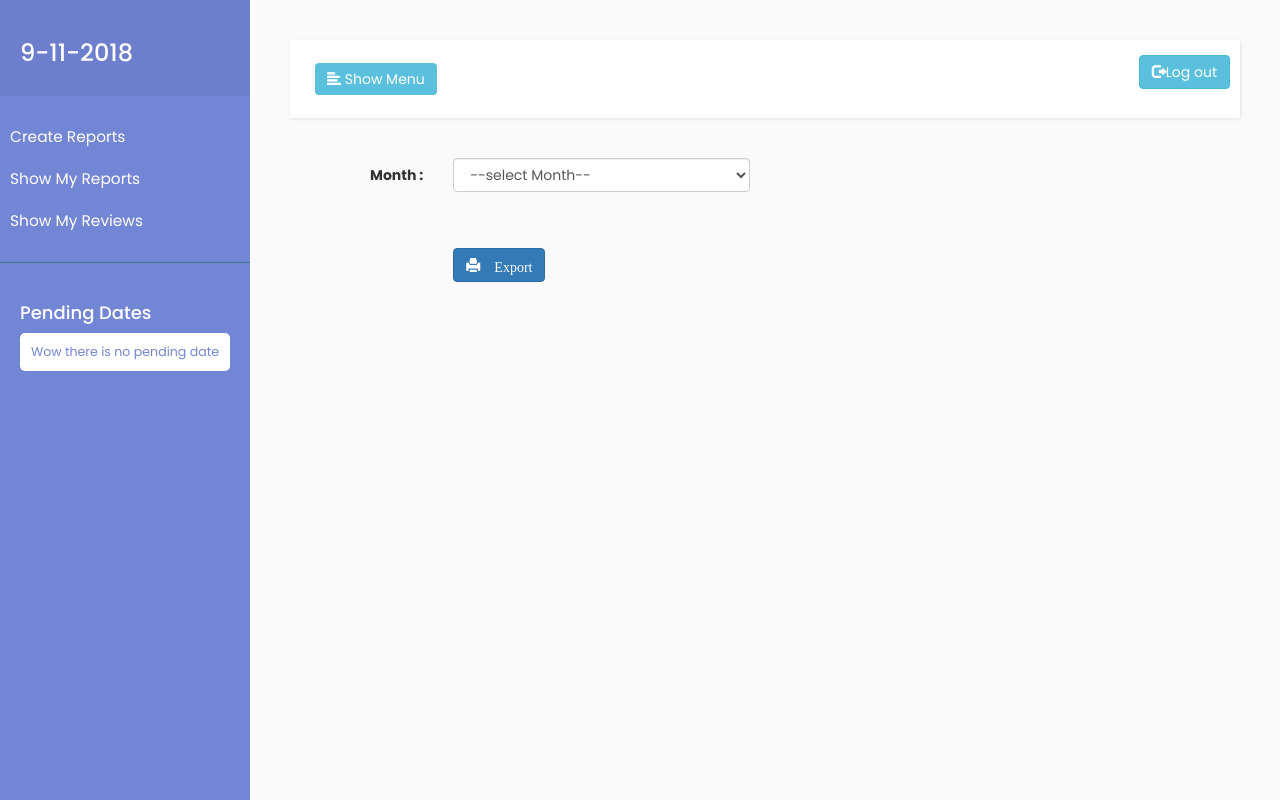
After one commit to sambathsam/Deployment-Report, a Django app: page /attendence/ in a window 1280 px wide. The commit adds this page. Run offline with Django 3.2, Linux system fonts and the light colour scheme; some libraries are stand-ins or nearby versions.

Commit message:
Add employee Attendence report

```diff
--- /dev/null
+++ b/report/templates/review/Attendence.html
@@ -0,0 +1,35 @@
+
+{% extends 'base.html'%}
+{% block content %}
+	<form method="post" class="form-horizontal">
+		  {% csrf_token %}
+		<div class="form-group row">
+			<label for="id_Month" class="control-label col-sm-2">Month : </label>
+			<div class="col-xs-4">
+				<select name ="Month" class="form-control col-sm-2" id="id_Month">
+						<option value="">--select Month--</option>
+					  	<option value="1">January</option>
+						<option value="2">February</option>
+						<option value="3">March</option>
+						<option value="4">April</option>
+						<option value="5">May</option>
+						<option value="6">June</option>
+						<option value="7">July</option>
+						<option value="8">August</option>
+						<option value="9">September</option>
+						<option value="10">October</option>
+						<option value="11">November</option>
+						<option value="12">December</option>
+				</select></div>
+		</div>
+		<br></br>
+
+		<div class="form-group">
+	      <div class="col-sm-offset-2 col-sm-10">
+	        <button type="submit" class="btn btn-primary glyphicon glyphicon-print"> Export</button>
+	      </div>
+
+	    </div>
+	</form>
+
+{%endblock%}
--- a/report/urls.py
+++ b/report/urls.py
@@ -13,7 +13,7 @@ urlpatterns = [
     url(r'^report/(?P<pk>\d+)/delete/$', views.report_delete, name='report_delete'),
     path('hr/ajax/load-cities/', views.load_subpro, name='ajax_load_cities'),
     url(r'^export/$', views.export_users_xls, name='export_users_xls'),
-#     url(r'^attendence/$', views.attendence, name='attendence_xls'),
+    url(r'^attendence/$', views.attendence, name='attendence_xls'),
     url(r'^reportlist/$', views.reportlist, name='reportlist'),
     url(r'^reportlist/(?P<eid>\d+)$', views.reportlist_emp, name='reportlist_emp'),
     url(r'^useredit/(?P<eid>\d+)$', views.edit_user, name='edit_user'),
--- a/report/views.py
+++ b/report/views.py
@@ -10,6 +10,7 @@ from django.template.loader import render_to_string
 from django.http import JsonResponse,HttpResponse
 from .models import Reports,Project,Subproject,datesofmonth,Review
 from .forms import ReportForm,ReportFormup,ReviewForm
+from xlwt import *
 import xlwt
 import datetime,json
 from django.http.response import HttpResponseRedirect
@@ -297,6 +298,60 @@ def edit_user(request,eid):
         form = CustomUserCreationForm(instance=result_set)
         return render(request, 'users/edit_user.html',{'form':form})
 
+def attendence(request):
+    import calendar
+    if request.method =="POST":
+        month = request.POST['Month']
+        a= {};i=1
+        Name_detail = CustomUser.objects.filter(~Q(Empid = 1)).values_list('Empid','EmpName')
+        for name in Name_detail:
+            name = name[1]
+            a[name.lower()] = i
+            i+=1
+        currmonth = datetime.date.today().strftime('%Y-%m')
+        year  = currmonth.split('-')[0]
+        num_days = calendar.monthrange(int(year), int(month))[1]
+        days = [datetime.date(int(year),int(month), day) for day in range(1, num_days+1)]
+        rows = Reports.objects.filter(~Q(Empid = 1),Report_date__month=int(month)).values_list('Empid','Name','Report_date','Attendence').order_by('Empid')
+        if len(rows)==0:
+            return HttpResponse("<h2>No reports for Selected Month</h2>")
+        response = HttpResponse(content_type='application/ms-excel')
+        response['Content-Disposition'] = 'attachment; filename="Attendence.xls"'
+        wb = xlwt.Workbook(encoding='utf-8')
+        ws = wb.add_sheet('Attendence',cell_overwrite_ok=True)
+        # Sheet header, first row
+        row_num = 0
+        font_style = xlwt.XFStyle()
+        font_style.font.bold = True
+        aday = ['Empid','Name']
+        for da_t in days:
+            aday.append(str(da_t))
+        columns = aday
+        for col_num in range(len(columns)):
+            ws.write(row_num, col_num, columns[col_num], font_style)
+        # Sheet body, remaining rows
+        font_style = xlwt.XFStyle()
+        for row in Name_detail:
+            row_num += 1
+            for col_num in range(len(row)):
+                ws.write(row_num, col_num, row[col_num], font_style)
+        atten = {'Present':'P','Leave':'EL','Half day leave':'HEL','WO':'WO','OT':'OT','Permission':'P','GH':'GH','WFH':'WFH'}
+        name_mat = '';date_mat = '';atte_mat = ''
+        for row in rows:
+            Name_r = row[1]
+            date_r = row[2]
+            atte_r = atten[str(row[3])]
+            if Name_r ==name_mat and date_mat == date_r:
+                if atte_r=='P' and atte_mat=='HEL':
+                    atte_r = 'HEL'
+            row_num = int(a[str(row[1].lower())])
+            col_num = aday.index(str(row[2]))
+            ws.write(row_num, col_num, atte_r, font_style)
+            name_mat = Name_r;date_mat = date_r;atte_mat = atte_r
+        wb.save(response)
+        return response
+    else:
+        return render(request, 'review/Attendence.html')
 
 def export_users_xls(request):
     if request.method=="POST":
--- a/templates/base.html
+++ b/templates/base.html
@@ -63,6 +63,11 @@
 			          <span class="glyphicon glyphicon-print"></span> Export reports
 			        </a>
                     {% endif %}
+                    {% if user.is_superuser %}
+                    <a href="{% url 'attendence_xls' %}" class="btn btn-success btn-md">
+			          <span class="glyphicon glyphicon-print"></span> Attendence
+			        </a>
+                    {% endif %}
                 </ul>
             </nav>
 
```
Also changed, not shown: report.sqlite3.
